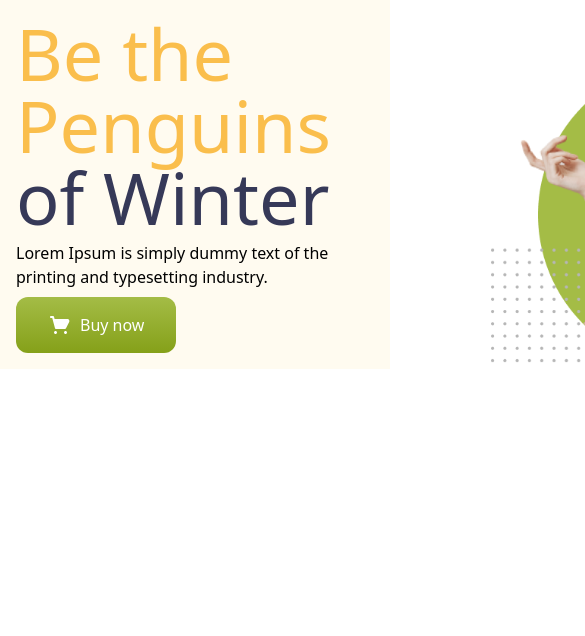
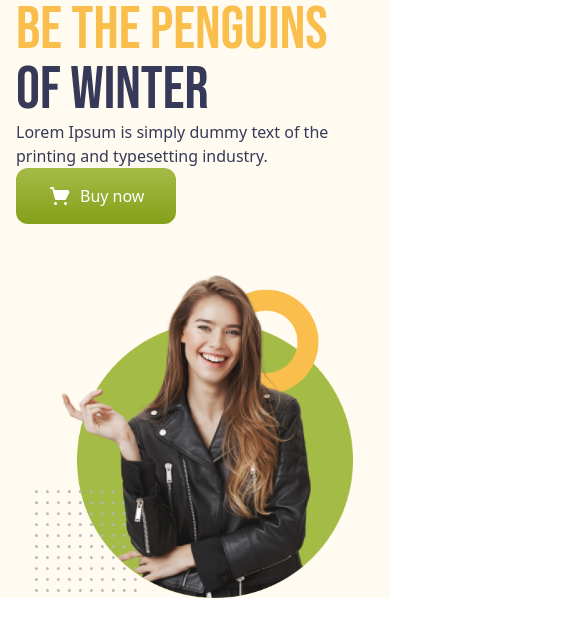
Before and after one commit to yasin-arft/penguin-fashion, a plain HTML site: page index.html in a window 390 px wide. Shown: the top 636 px of the page, 585 px wide, since content can reach past the window. Drawn offline with nearby package versions, Linux system fonts and the light colour scheme.

Commit message:
banner section responsive done

```diff
--- a/index.html
+++ b/index.html
@@ -15,21 +15,24 @@
     .font-primary {
       font-family: 'Bebas Neue', sans-serif;
     }
+    body {
+      color: #363958;
+    }
     .font-secondary {
       font-family: 'Roboto', sans-serif;
     }
   </style>
 </head>
 
-<body>
+<body class="font-secondry">
   <!-- header start -->
   <header class=" bg-[#FFFBF0]">
 
     <!-- banner section start -->
     <section>
-      <div class="container mx-auto px-4 flex gap-x-40 items-center">
-        <div class="space-y-2">
-          <h1 class="text-7xl text-[#363958]">
+      <div class="container mx-auto px-4 flex flex-col md:flex-row gap-y-11 md:gap-x-40 items-center">
+        <div class="md:space-y-2">
+          <h1 class="text-6xl md:text-7xl font-primary">
             <span class="text-[#FABE4C]">Be the Penguins</span>
             <br>
             of Winter
@@ -54,7 +57,9 @@
             Buy now
           </button>
         </div>
-        <img src="./images/model.png" alt="" class="mr-12">
+        <div  class="max-w-80 md:max-w-lg md:mr-12">
+        <img src="./images/model.png" alt="">
+        </div>
       </div>
     </section>
     <!-- banner section end -->
```
